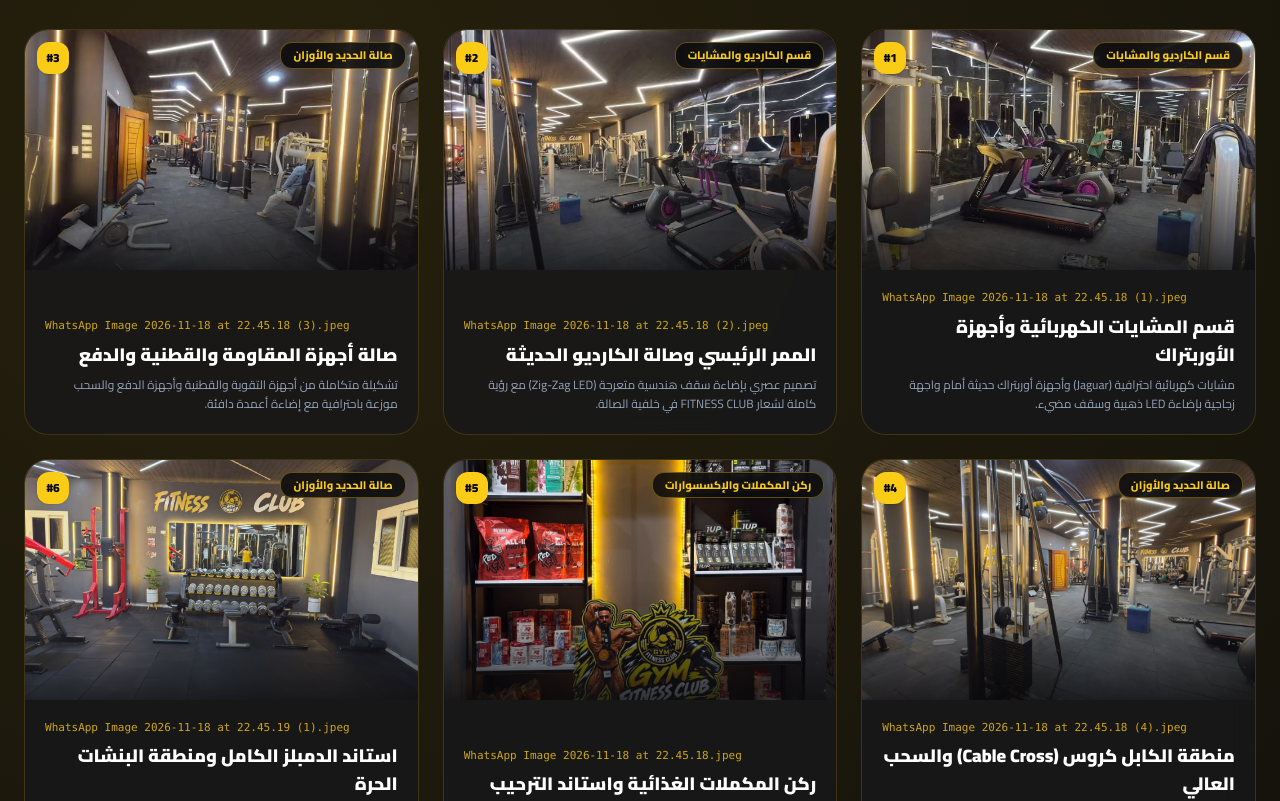
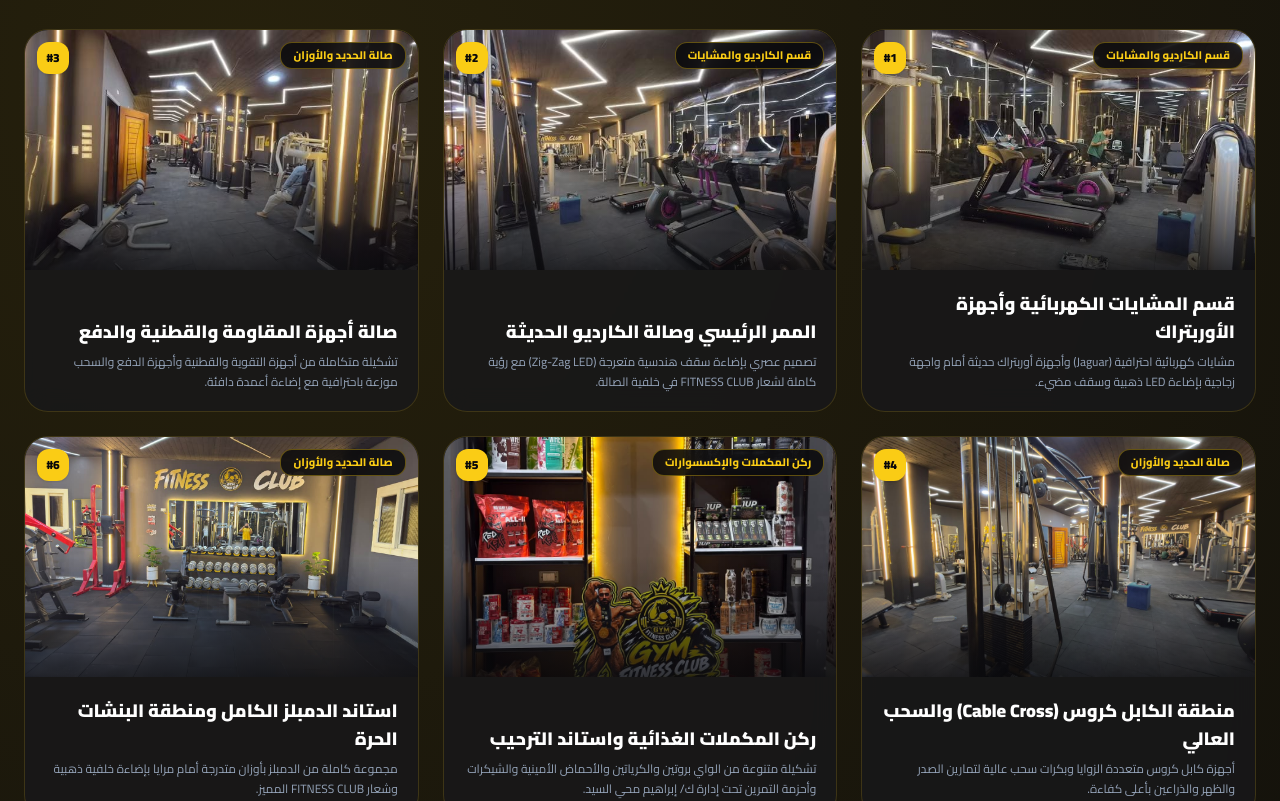
Before and after one commit to gymfitnes896-afk/fitnes-club1, a plain HTML site: page index.html in a window 1280 px wide. Shown: the part 1068-1869 px from the top of the page. Drawn offline with nearby package versions, Linux system fonts and the light colour scheme.

Commit message:
Update index.html

```diff
--- a/index.html
+++ b/index.html
@@ -715,7 +715,6 @@
                         </span>
                     </div>
                     <div class="p-5 space-y-1.5">
-                        <span class="text-[11px] font-mono text-yellow-400/80 block truncate" dir="ltr">${item.file}</span>
                         <h3 class="text-base sm:text-lg font-black text-white group-hover:text-yellow-400 transition">${item.title}</h3>
                         <p class="text-xs text-slate-400 leading-relaxed">${item.desc}</p>
                     </div>
```
